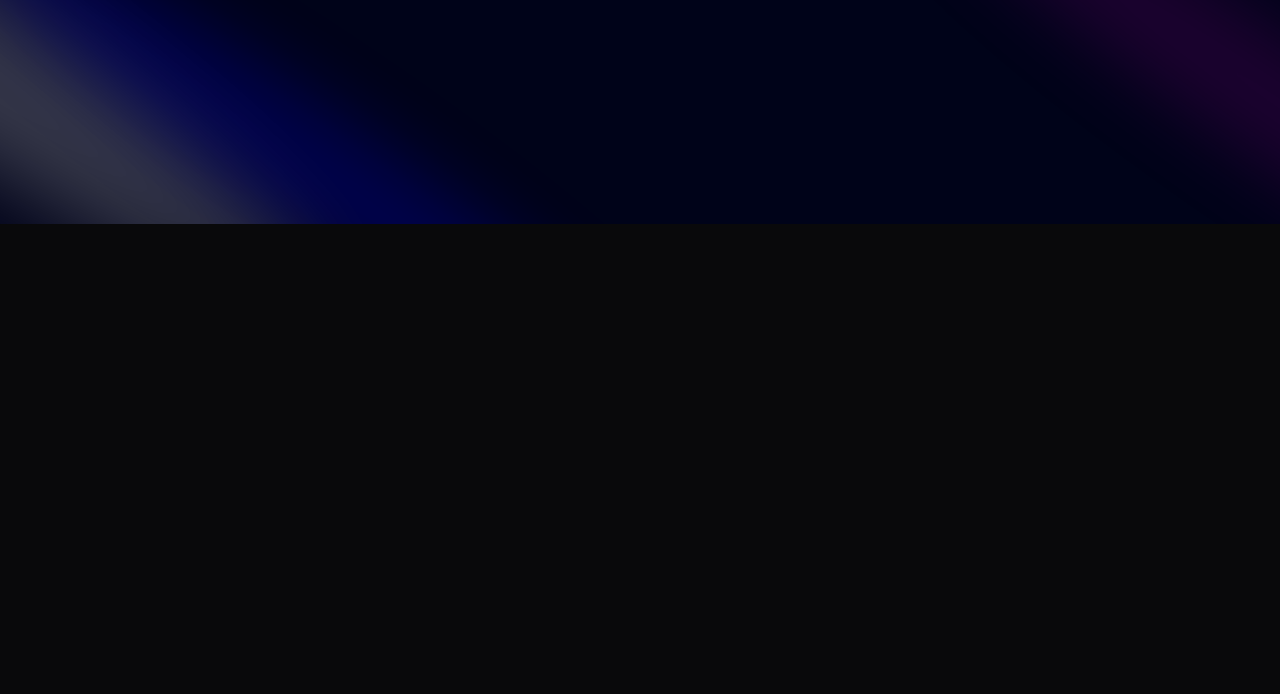
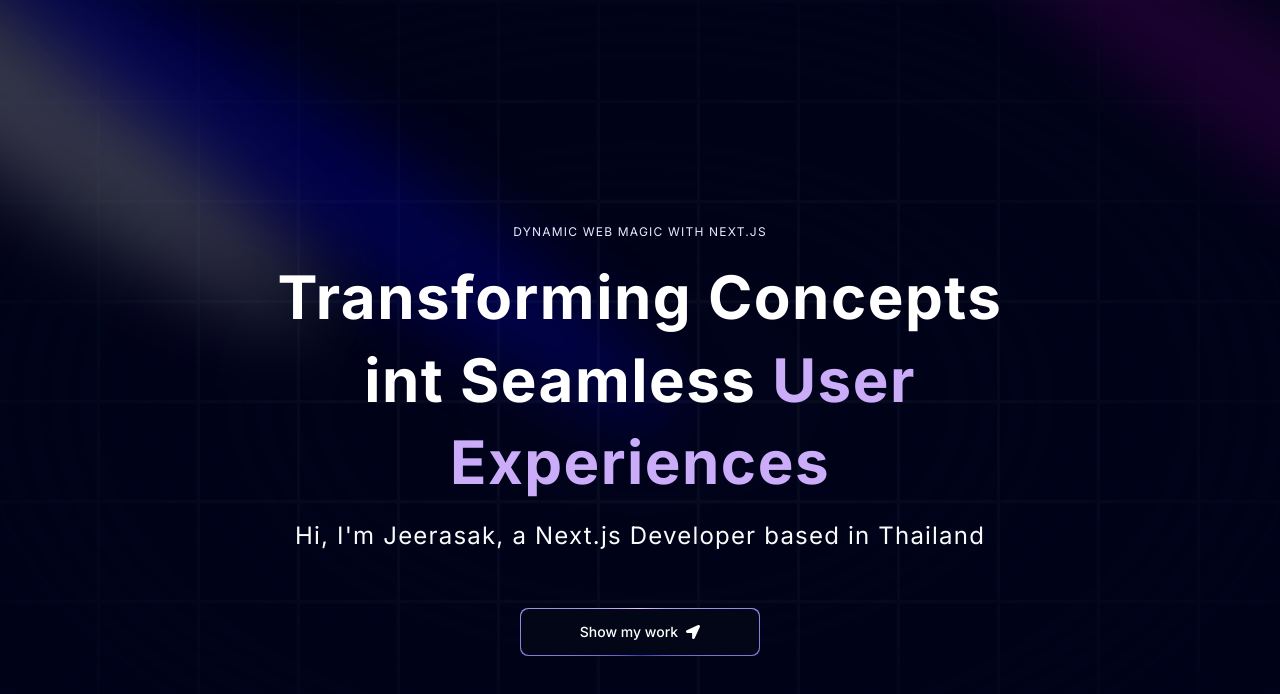
Before and after one commit to FourSqweez/portfolio-2024-nextjs-ts-aceternity-ui, a Next.js app: page / in a window 1280 px wide. Shown: the top 694 px of the page. Built offline with nearby package versions, Linux system fonts and the light colour scheme.

Commit message:
Add : Hero section

```diff
--- a/components/Hero.tsx
+++ b/components/Hero.tsx
@@ -1,10 +1,13 @@
 import React from "react";
 import { Spotlight } from "./ui/Spotlight";
+import { TextGenerateEffect } from "./ui/TextGenerateEffect";
+import MagicButton from "./ui/MagicButton";
+import { FaLocationArrow } from "react-icons/fa";
 
 const Hero = () => {
   return (
     <div className="pb-20 pt-36">
-      <div className="">
+      <div>
         <Spotlight
           className="-top-40 -left-10 md:-left-32 md:-top-20 h-screen"
           fill="white"
@@ -14,6 +17,34 @@
           fill="purple"
         />
         <Spotlight className="top-28 left-80 h-[80vh] w-[50vw]" fill="blue" />
+
+        <div className="h-screen w-full dark:bg-black-100 bg-white dark:bg-grid-white/[0.03] bg-grid-black/[0.2] absolute top-0 left-0 flex items-center justify-center">
+          {/* Radial gradient for the container to give a faded look */}
+          <div className="absolute pointer-events-none inset-0 flex items-center justify-center dark:bg-black-100 bg-white [mask-image:radial-gradient(ellipse_at_center,transparent_20%,black)]" />
+        </div>
+
+        <div className="flex justify-center relative my-20 z-10">
+          <div className="max-w-[89vw] md:max-2xl lg:max-w-[60vw] flex flex-col items-center justify-center">
+            <h2 className="uppercase tracking-widest text-xs text-center text-blue-100 max-w-80">
+              Dynamic Web Magic with Next.js
+            </h2>
+
+            <TextGenerateEffect
+              className="text-center text-[40px] md:text-5xl lg:text-6xl"
+              words="Transforming Concepts int Seamless User Experiences"
+            />
+            <p className="text-center md:tracking-wider mb-4 text-sm md:text-lg lg:text-2xl">
+              Hi, I&apos;m Jeerasak, a Next.js Developer based in Thailand
+            </p>
+            <a href="#about">
+              <MagicButton
+                title="Show my work"
+                icon={<FaLocationArrow />}
+                position="right"
+              />
+            </a>
+          </div>
+        </div>
       </div>
     </div>
   );
```
